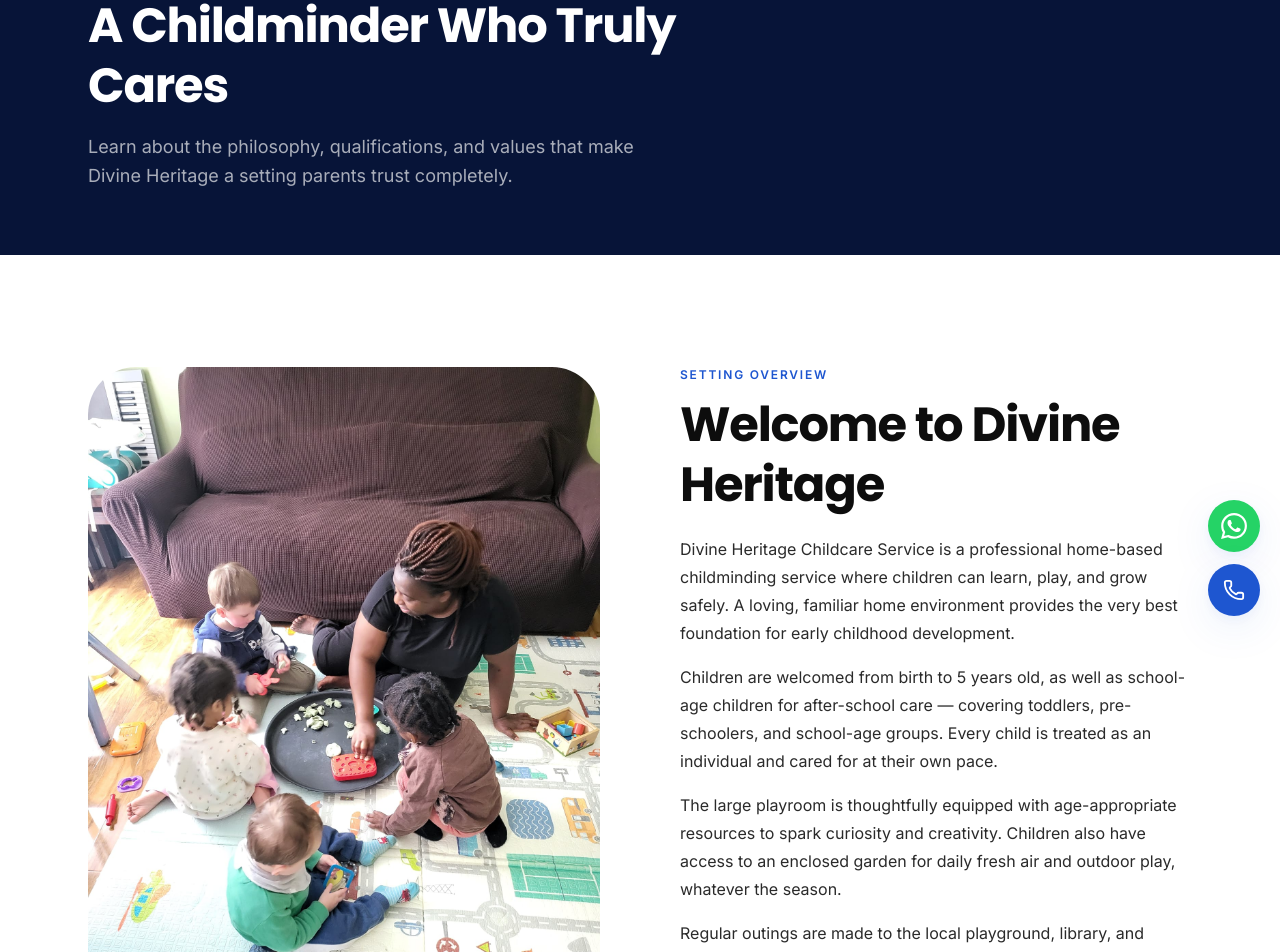
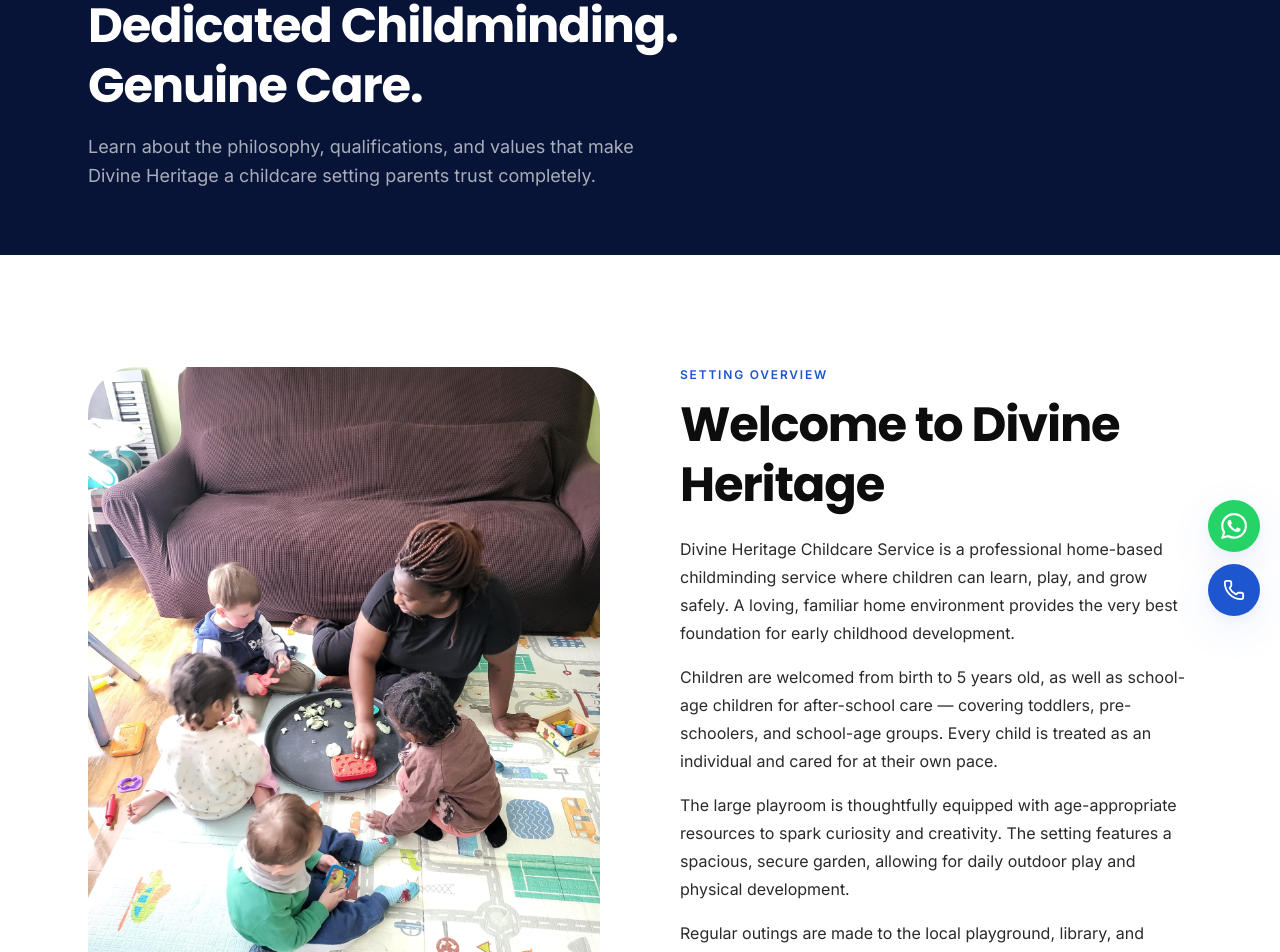
Before and after one commit to Preymaki/divine-heritage, a React (Vite) app: page /about in a window 1280 px wide. Shown: the part 160-1112 px from the top of the page. Built offline with nearby package versions, Linux system fonts and the light colour scheme; no server answers; the database is empty.

Commit message:
feat: implement WhyChooseUs component and About page content

```diff
--- a/src/components/home/WhyChooseUs.tsx
+++ b/src/components/home/WhyChooseUs.tsx
@@ -35,7 +35,7 @@
       'The childcare environment is designed for independence and exploration, featuring:',
     bullets: [
       { label: 'Accessible Resources', text: 'Age-appropriate toys positioned at child height for independent selection.' },
-      { label: 'Outdoor Exploration', text: 'An enclosed, private garden dedicated to safe outdoor play.' },
+      { label: 'Outdoor Exploration', text: 'The setting features a spacious, secure garden, allowing for daily outdoor play and physical development.' },
     ],
     colour: '#6b9e7a',  // sage
   },
--- a/src/pages/About.tsx
+++ b/src/pages/About.tsx
@@ -49,11 +49,11 @@
               About Divine Heritage
             </p>
             <h1 className="font-[var(--font-family-heading)] font-bold text-white text-4xl md:text-5xl leading-tight tracking-tight max-w-2xl">
-              A Childminder Who Truly Cares
+              Dedicated Childminding. Genuine Care.
             </h1>
             <p className="mt-4 text-white/65 text-base md:text-lg leading-relaxed max-w-xl">
               Learn about the philosophy, qualifications, and values that make Divine Heritage a
-              setting parents trust completely.
+              childcare setting parents trust completely.
             </p>
           </AnimatedSection>
         </div>
@@ -93,8 +93,8 @@
               </p>
               <p>
                 The large playroom is thoughtfully equipped with age-appropriate resources to spark
-                curiosity and creativity. Children also have access to an enclosed garden for daily
-                fresh air and outdoor play, whatever the season.
+                curiosity and creativity. The setting features a spacious, secure garden, allowing for
+                daily outdoor play and physical development.
               </p>
               <p>
                 Regular outings are made to the local playground, library, and community playgroups —
```
